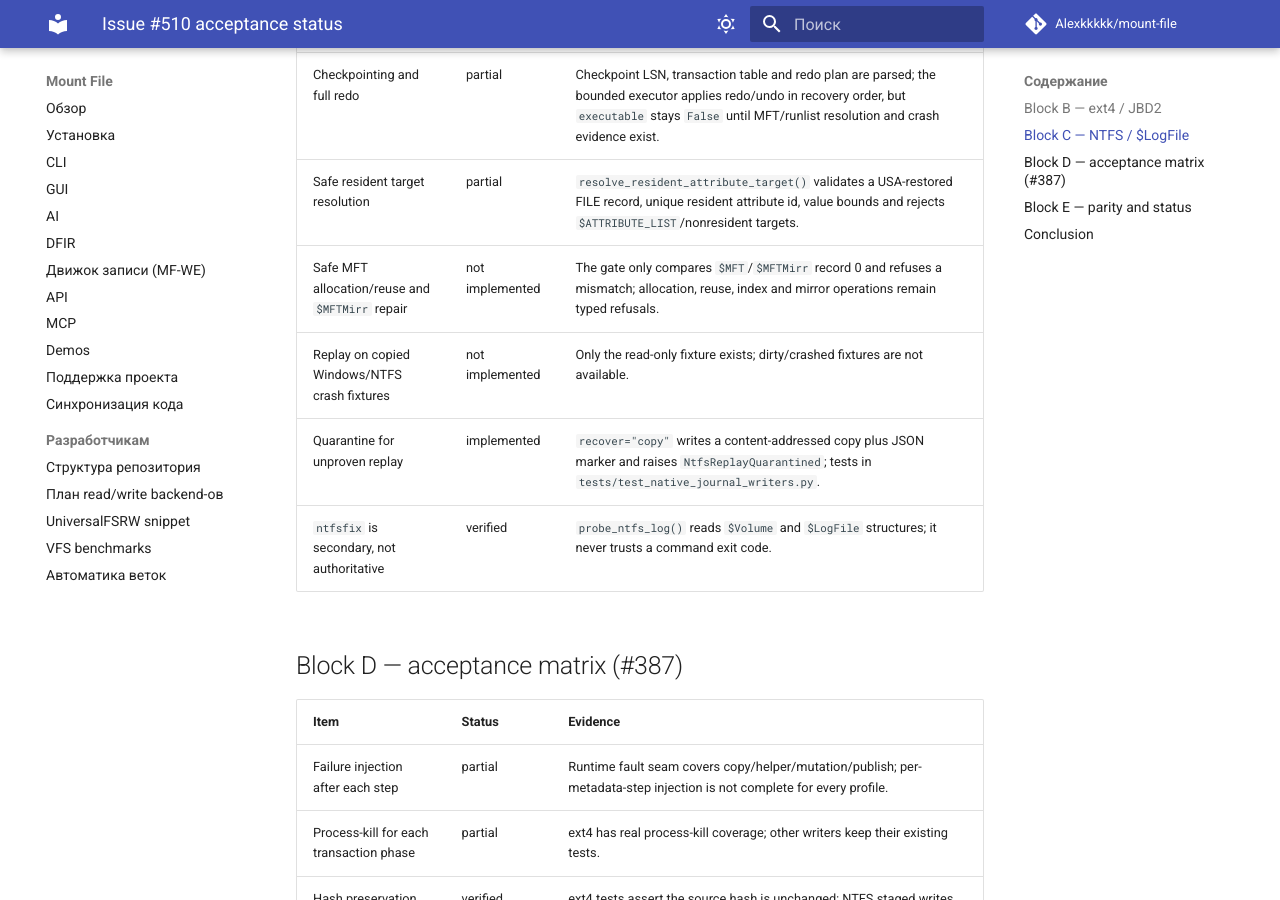
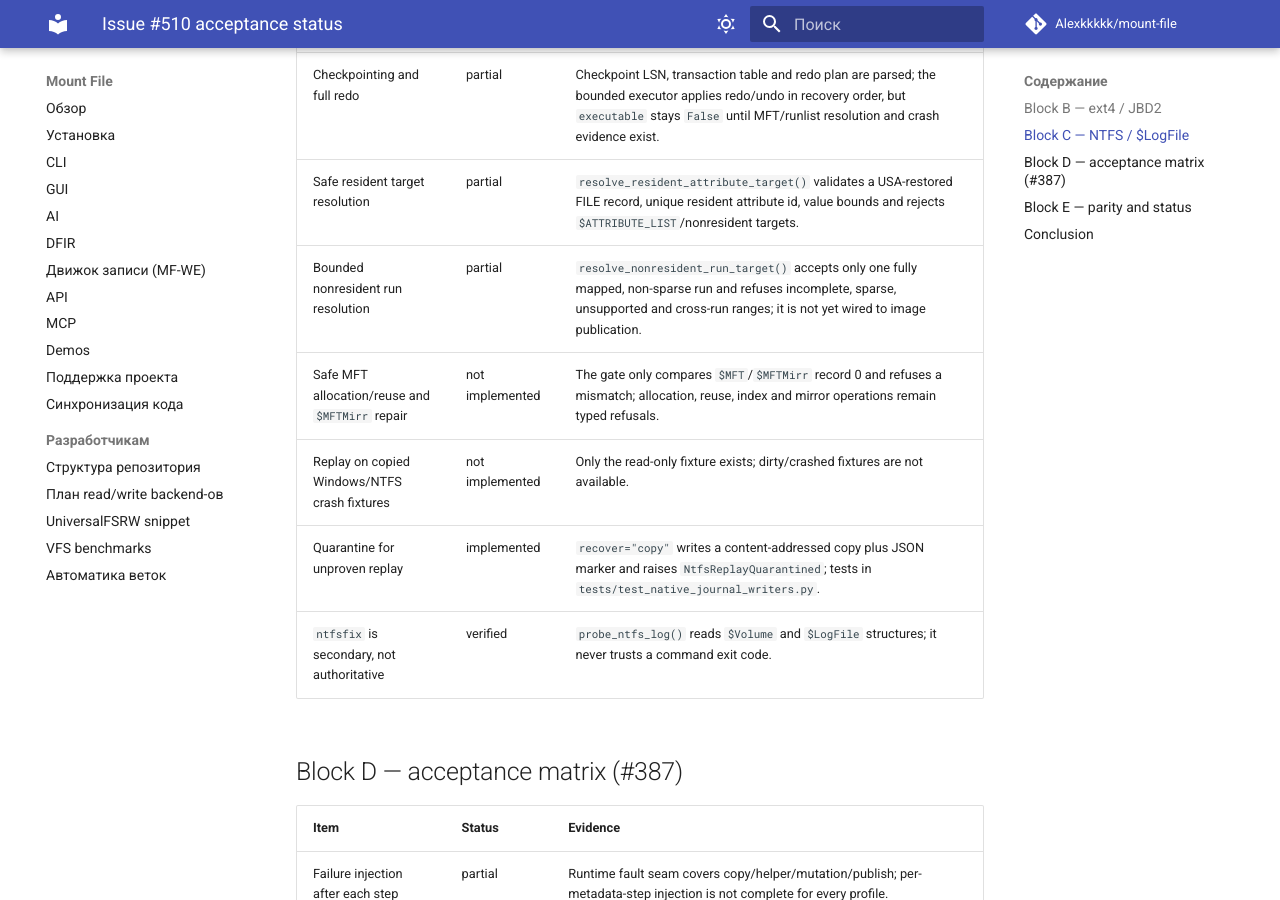
Before and after one commit to Alexkkkkk/mount-file, an MkDocs documentation site: the page built from docs/issue-510-acceptance-status.md, in a window 1280 px wide and 900 px high, scrolled down 1201 px. Built offline with MkDocs 1.6.1 and Material for MkDocs 9.7.7, drawn with Linux system fonts in a browser that asks for light colours; comment, search, counter and statistics services are not loaded.

Commit message:
docs: record bounded runlist resolution

```diff
--- a/docs/issue-510-acceptance-status.md
+++ b/docs/issue-510-acceptance-status.md
@@ -22,6 +22,7 @@
 | Undo for OPEN transactions | partial | `_build_plans()` produces an undo plan from active transactions; `replay_analysis_on_resident_record()` derives the target from a validated FILE record and applies committed redo before undo in a private overlay. The profile is limited to `UpdateResidentValue`; MFT/index/bitmap/mirror operations are typed refusals. It is not an image writer. |
 | Checkpointing and full redo | partial | Checkpoint LSN, transaction table and redo plan are parsed; the bounded executor applies redo/undo in recovery order, but `executable` stays `False` until MFT/runlist resolution and crash evidence exist. |
 | Safe resident target resolution | partial | `resolve_resident_attribute_target()` validates a USA-restored FILE record, unique resident attribute id, value bounds and rejects `$ATTRIBUTE_LIST`/nonresident targets. |
+| Bounded nonresident run resolution | partial | `resolve_nonresident_run_target()` accepts only one fully mapped, non-sparse run and refuses incomplete, sparse, unsupported and cross-run ranges; it is not yet wired to image publication. |
 | Safe MFT allocation/reuse and `$MFTMirr` repair | not implemented | The gate only compares `$MFT`/`$MFTMirr` record 0 and refuses a mismatch; allocation, reuse, index and mirror operations remain typed refusals. |
 | Replay on copied Windows/NTFS crash fixtures | not implemented | Only the read-only fixture exists; dirty/crashed fixtures are not available. |
 | Quarantine for unproven replay | implemented | `recover="copy"` writes a content-addressed copy plus JSON marker and raises `NtfsReplayQuarantined`; tests in `tests/test_native_journal_writers.py`. |
```
